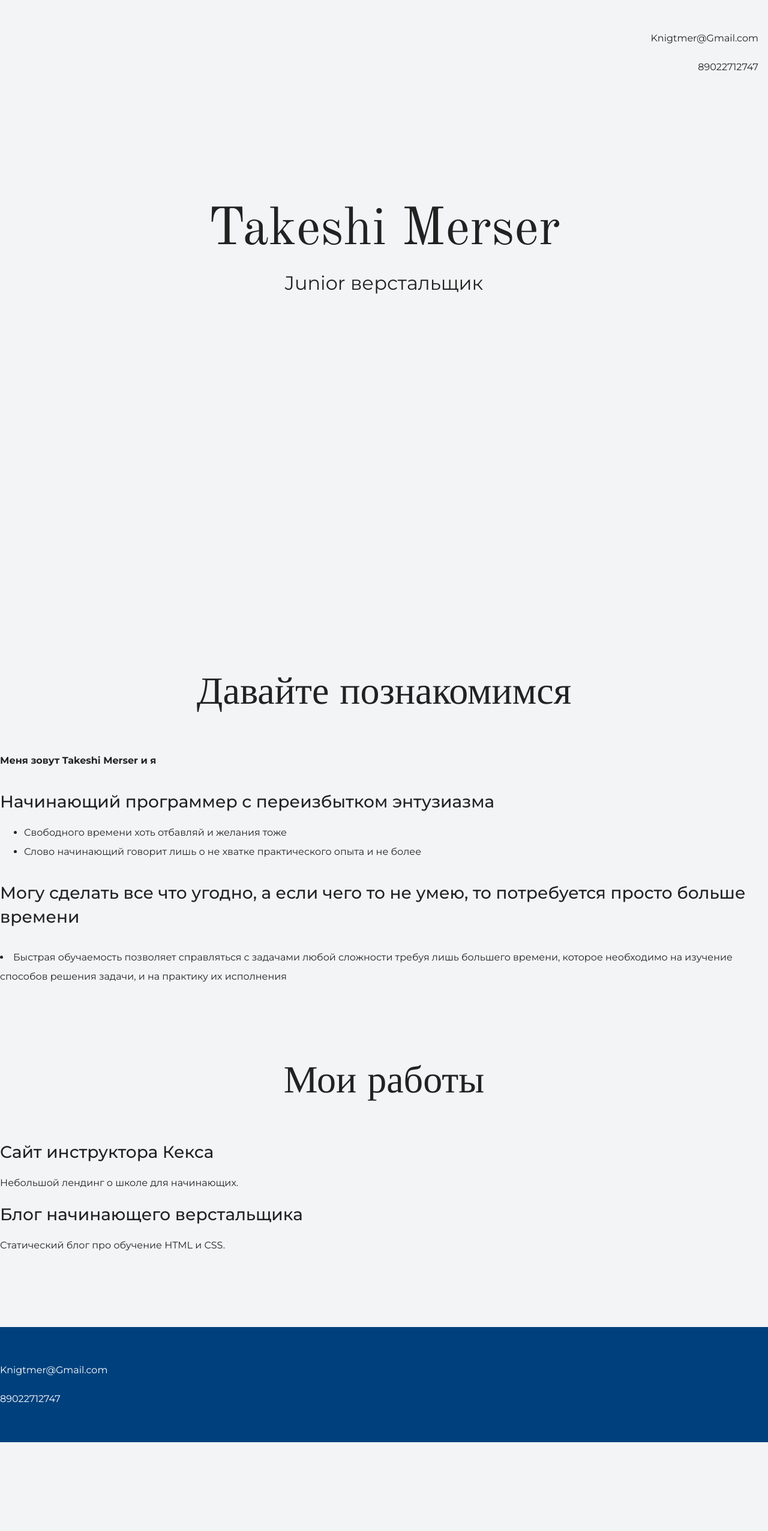
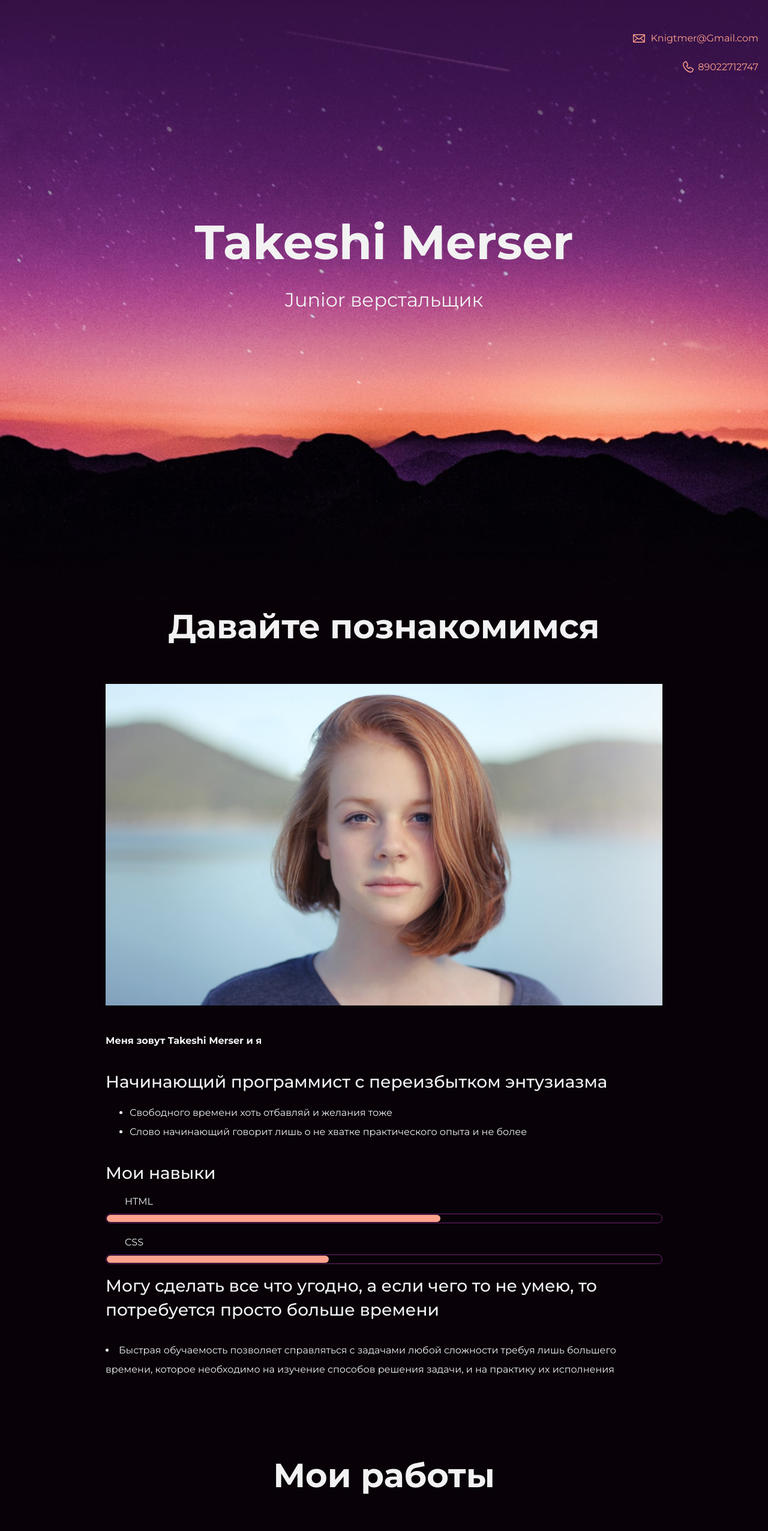
Before and after one commit to Sweety-creature/My-portfolio, a plain HTML site: page index.html in a window 1280 px wide. Shown: the top 2552 px of the page at 60% size. Before the commit the page ends 2404 px from the top, so only its background shows below. Drawn offline with nearby package versions, Linux system fonts and the light colour scheme.

Commit message:
Add files via upload

```diff
--- a/index.html
+++ b/index.html
@@ -10,8 +10,12 @@
   <body>
     <header class="page-header">
      <div class = "container">
-      <p>Knigtmer@Gmail.com</p>
-      <p>89022712747</p>
+      <p><a class = "header-email" href = "mailto:Knigtmer@Gmail.com">
+      Knigtmer@Gmail.com
+      <br></a>
+      <p><a class = "header-phone" href = "tel:89022712747">
+      89022712747
+      </a></p>
 
     </header>
 
@@ -23,13 +27,27 @@
     </section>
 
     <section class="intro">
+
+      <div class = "container">
       <h2 class="subheading">Давайте познакомимся</h2>
+      <figure class = "user-image">
+        <img src="files/user.jpg" width="928" height="536" alt="Фотография Неопознанного Енота">
+      </figure>
       <p><strong>Меня зовут Takeshi Merser и я</strong></p>
-      <h3>Начинающий программер с переизбытком энтузиазма</h3>
+      <h3>Начинающий программист с переизбытком энтузиазма</h3>
       <ul>
       <li>Свободного времени хоть отбавляй и желания тоже</li>
       <li>Слово начинающий говорит лишь о не хватке практического опыта и не более</li>
       </ul></p>
+      <div class = "skills">
+        <h3>Мои навыки</h3>
+        <dl class = "skills-list">
+        <dt class = "skill-HTML">HTML</dt>
+        <dd class = "level"><div style = "width: 60%">60%</div></dd>
+        <dt class = "skill-CSS">CSS</dt>
+        <dd class = "level"><div style = "width: 40%">40</div></dd>
+        </dl>
+      </div>
 
 
       <h3>Могу сделать все что угодно, а если чего то не умею, то потребуется просто больше времени</h3>
@@ -39,10 +57,14 @@
     </section>
 
     <section class="portfolio">
+      <div class = "container">
       <h2 class="subheading">Мои работы</h2>
-
+      <figure class = "project-image">
+        <img src="files/project.jpg" width="928" height="536" alt="Сайт инструктора Кекса">
+      </figure>
       <h3>Сайт инструктора Кекса</h3>
       <p>Небольшой лендинг о школе для начинающих.</p>
+      <a class="button" href="source/project/index.html">Открыть страницу</a>
 
       <h3>Блог начинающего верстальщика</h3>
       <p>Статический блог про обучение HTML и CSS.</p>
@@ -50,9 +72,13 @@
     </section>
 
     <footer class="page-footer">
-      <div class = "conteiner">
-        <p>Knigtmer@Gmail.com</p>
-      <p>89022712747</p>
+      <div class = "container">
+      <p><a class = "footer-email" href = "mailto:Knigtmer@Gmail.com">
+      Knigtmer@Gmail.com
+      <br></a>
+      <p><a class = "footer-phone" href = "tel:89022712747">
+      89022712747
+      </a></p>
       </div>
     </footer>
   </body>
--- a/style.css
+++ b/style.css
@@ -4,8 +4,8 @@ body {
   font-family: "Montserrat", "Helvetica", "Arial", sans-serif;
   font-size: 16px;
   line-height: 32px;
-  color: #222222;
-  background-color: #f2f4f6;
+  color: #f2f2f2;
+  background-color: #080208;
   background-image: url("img/hero-bg.jpg");
   background-repeat: no-repeat;
   background-position: top center;
@@ -18,7 +18,7 @@ body {
 }
 
 .page-header {
-  margin: 0 0 160px;
+  margin: 0 0 180px;
   padding: 32px 0 32px;
 }
 
@@ -30,7 +30,7 @@ body {
 
 .page-header a {
   margin-left: 56px;
-  color: #288be6;
+  color: #fea18d;
   text-decoration: none;
   background-repeat: no-repeat;
   background-position: left;
@@ -38,16 +38,16 @@ body {
 
 .header-email {
   padding-left: 30px;
-  background-image: url("img/icon-email-header.svg");
+  background-image: url("img/icon-email.svg");
 }
 
 .header-phone {
   padding-left: 25px;
-  background-image: url("img/icon-phone-header.svg");
+  background-image: url("img/icon-phone.svg");
 }
 
 .hero-image {
-  margin-bottom: 620px;
+  margin-bottom: 480px;
 }
 
 .hero-image .container {
@@ -56,11 +56,9 @@ body {
 }
 
 .heading {
-  margin: 0 0 16px;
-  font-family: "Old Standard TT", "Times", "Times New Roman", serif;
-  font-size: 88px;
+  margin: 0 0 24px;
+  font-size: 80px;
   line-height: 96px;
-  font-weight: 400;
 }
 
 .hero-image p {
@@ -75,10 +73,8 @@ body {
 
 .subheading {
   margin: 0 0 56px;
-  font-family: "Old Standard TT", "Times", "Times New Roman", serif;
-  font-size: 64px;
+  font-size: 56px;
   line-height: 80px;
-  font-weight: 400;
   text-align: center;
 }
 
@@ -123,15 +119,15 @@ body {
   padding: 0;
   height: 14px;
   font-size: 0;
-  background-color: #ffffff;
-  border: 1px solid #86c3fa;
+  background-color: #080208;
+  border: 1px solid #712073;
   border-radius: 8px;
 }
 
 .level div {
   margin: 1px;
   height: 12px;
-  background-color: #288be6;
+  background-color: #fea18d;
   border-radius: 6px;
 }
 
@@ -165,19 +161,18 @@ body {
   text-decoration: none;
   text-transform: uppercase;
   border-radius: 4px;
-  background-color: #288be6;
+  background-color: #712073;
   color: #ffffff;
 }
 
 .page-footer {
   padding: 40px 0;
-  background-color: #00417d;
-  color: #ffffff;
+  background-color: #260c26;
 }
 
 .page-footer a {
   margin-left: 56px;
-  color: inherit;
+  color: #fea18d;
   text-decoration: none;
   background-repeat: no-repeat;
   background-position: left;
@@ -185,10 +180,10 @@ body {
 
 .footer-email {
   padding-left: 30px;
-  background-image: url("img/icon-email-footer.svg");
+  background-image: url("img/icon-email.svg");
 }
 
 .footer-phone {
   padding-left: 25px;
-  background-image: url("img/icon-phone-footer.svg");
+  background-image: url("img/icon-phone.svg");
 }
```
Also changed, not shown: files/project.jpg (added), files/user.jpg (added), img/hero-bg.jpg (added), img/icon-css.svg (added), img/icon-email-footer.svg (added), img/icon-email-header.svg (added), img/icon-email.svg (added), img/icon-html.svg (added), img/icon-phone-footer.svg (added), img/icon-phone-header.svg (added), img/icon-phone.svg (added).
